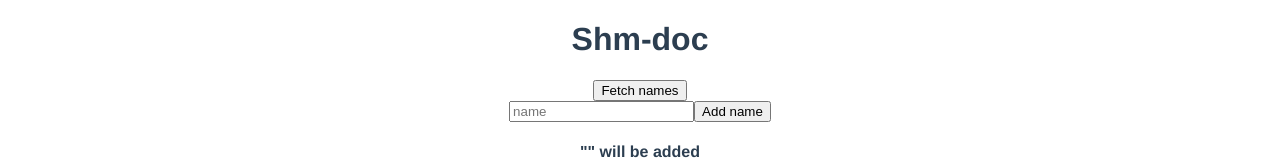
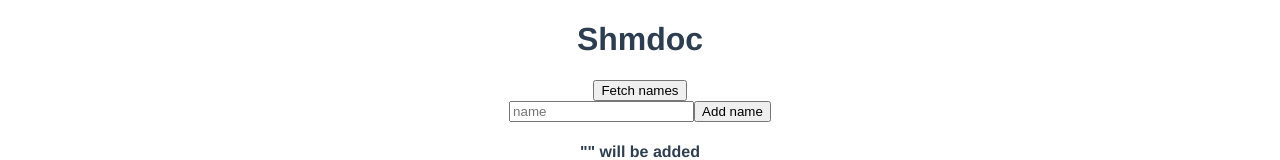
Before and after one commit to shmdoc/frontend-shmdoc-osoc-poc, a Vue app: page / in a window 1280 px wide. Shown: the top 160 px of the page. Built offline with nearby package versions, Linux system fonts and the light colour scheme.

Commit message:
shm-doc > shmdoc

```diff
--- a/src/views/Home.vue
+++ b/src/views/Home.vue
@@ -1,6 +1,6 @@
 <template>
 	<div>
-		<h1>Shm-doc</h1>
+		<h1>Shmdoc</h1>
 		<NameList/>
     <hr/>
     <FileList/>
```
